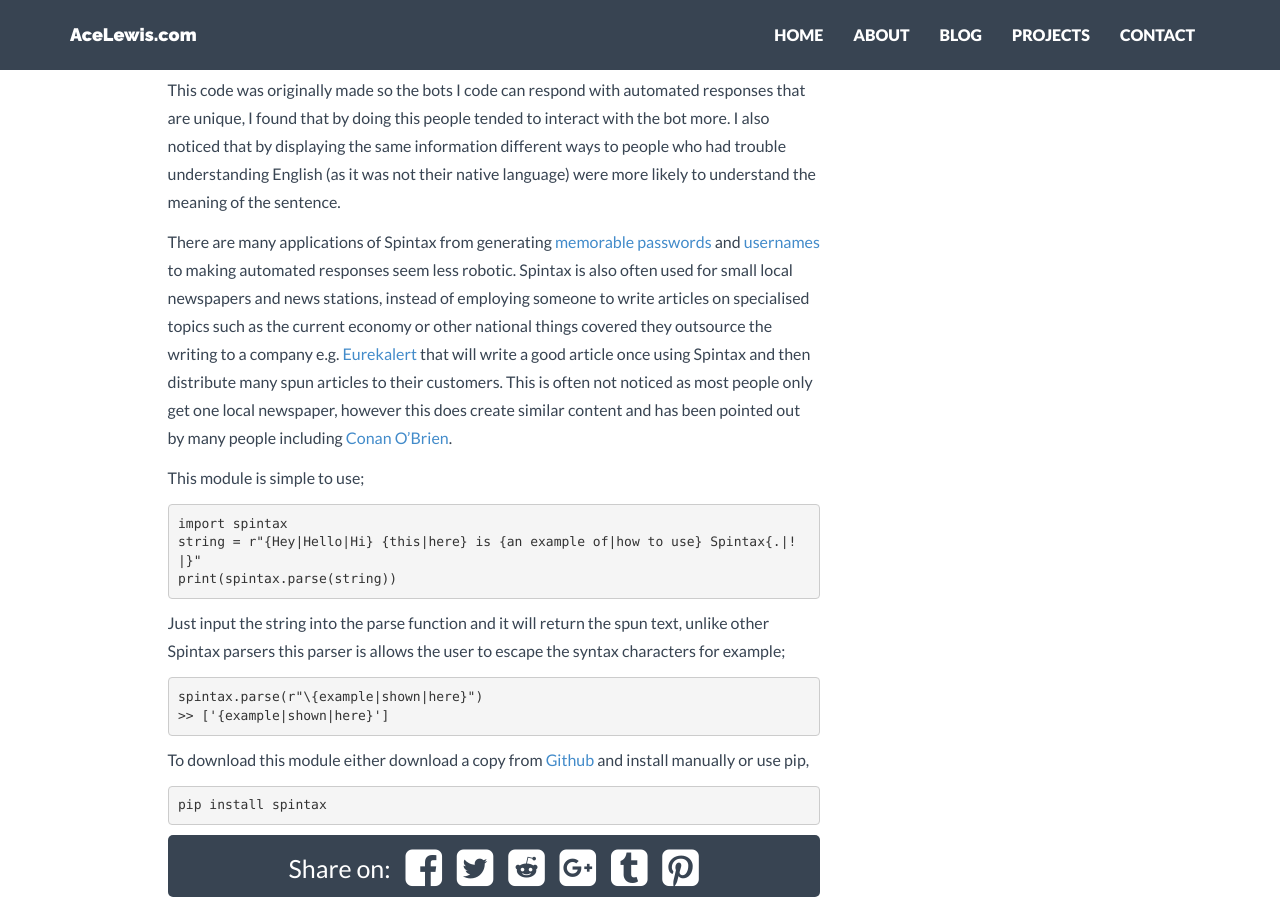
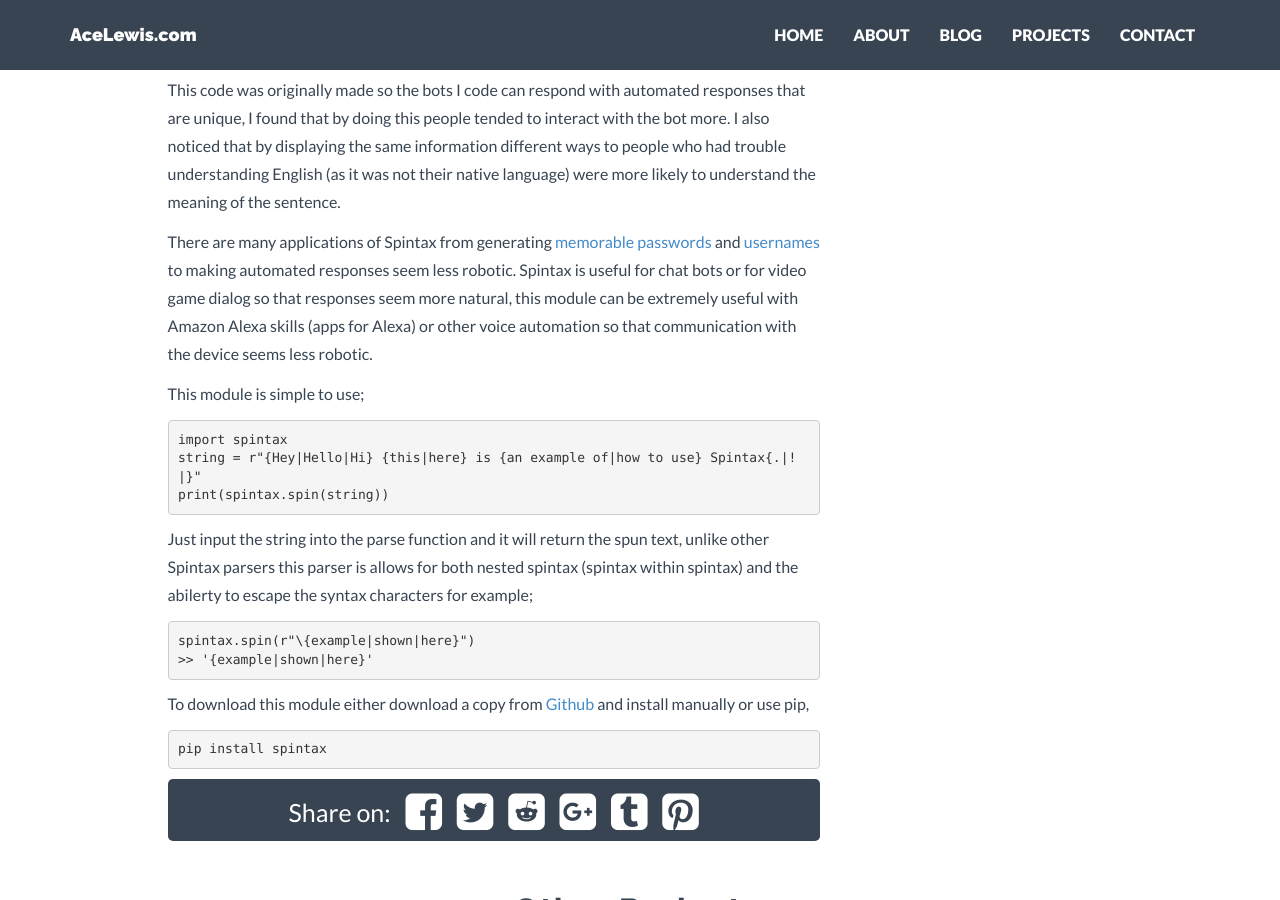
Before and after one commit to AceLewis/AceLewis.github.io, a Jekyll site: the page built from _posts/project/2015-06-12-Spintax.markdown, in a window 1280 px wide and 900 px high, scrolled down 667 px. Built offline with Jekyll 4.4.1, drawn with Linux system fonts in a browser that asks for light colours; nearby versions of some CDN libraries; comment, search, counter and statistics services are not loaded.

Commit message:
Updated Spintax

```diff
--- a/_posts/project/2015-06-12-Spintax.markdown
+++ b/_posts/project/2015-06-12-Spintax.markdown
@@ -46,18 +46,18 @@
 
 This code was originally made so the bots I code can respond with automated responses that are unique, I found that by doing this people tended to interact with the bot more. I also noticed that by displaying the same information different ways to people who had trouble understanding English (as it was not their native language) were more likely to understand the meaning of the sentence.
 
-There are many applications of Spintax from generating [memorable passwords](https://github.com/AceLewis/spintax/blob/master/examples/simple_password_generator.py){:target="_blank"}{{_}} and [usernames](https://github.com/AceLewis/spintax/blob/master/examples/super_hero_name_generator.py){:target="_blank"}{{_}} to making automated responses seem less robotic. Spintax is also often used for small local newspapers and news stations, instead of employing someone to write articles on specialised topics such as the current economy or other national things covered they outsource the writing to a company e.g. [Eurekalert](http://www.eurekalert.org/){:target="_blank"}{{_}} that will write a good article once using Spintax and then distribute many spun articles to their customers. This is often not noticed as most people only get one local newspaper, however this does create similar content and has been pointed out by many people including [Conan O'Brien](https://youtu.be/44ojS4UNn8I?t=16s){:target="_blank"}{{_}}.
+There are many applications of Spintax from generating [memorable passwords](https://github.com/AceLewis/spintax/blob/master/examples/simple_password_generator.py){:target="_blank"}{{_}} and [usernames](https://github.com/AceLewis/spintax/blob/master/examples/super_hero_name_generator.py){:target="_blank"}{{_}} to making automated responses seem less robotic. Spintax is useful for chat bots or for video game dialog so that responses seem more natural, this module can be extremely useful with Amazon Alexa skills (apps for Alexa) or other voice automation so that communication with the device seems less robotic.
 
 This module is simple to use;
 
     import spintax
     string = r"{Hey|Hello|Hi} {this|here} is {an example of|how to use} Spintax{.|!|}"
-    print(spintax.parse(string))
+    print(spintax.spin(string))
 
-Just input the string into the parse function and it will return the spun text, unlike other Spintax parsers this parser is allows the user to escape the syntax characters for example;
+Just input the string into the parse function and it will return the spun text, unlike other Spintax parsers this parser is allows for both nested spintax (spintax within spintax) and the abilerty to escape the syntax characters for example;
 
-    spintax.parse(r"\{example|shown|here}")
-    >> ['{example|shown|here}']
+    spintax.spin(r"\{example|shown|here}")
+    >> '{example|shown|here}'
 
 To download this module either download a copy from [Github](https://github.com/AceLewis/Spintax){:target="_blank"}{{_}} and install manually or use pip,
 
```
